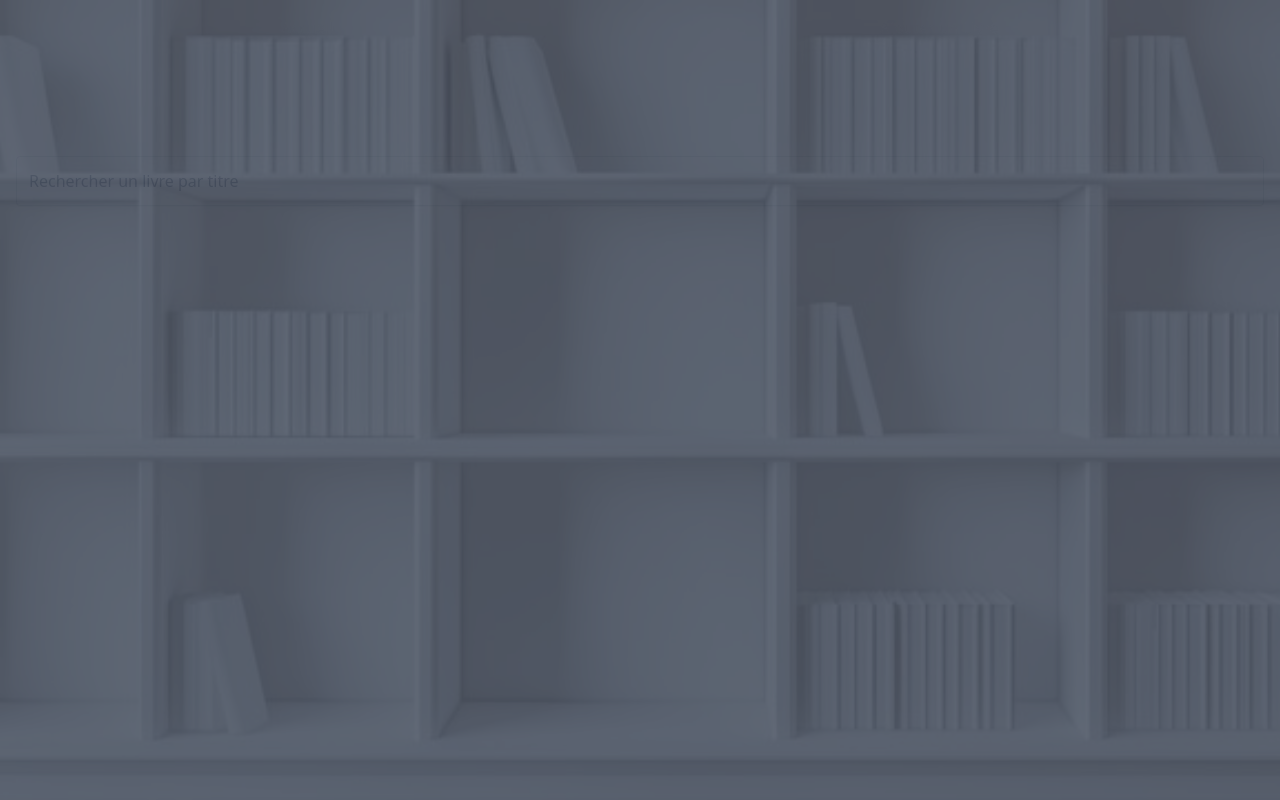
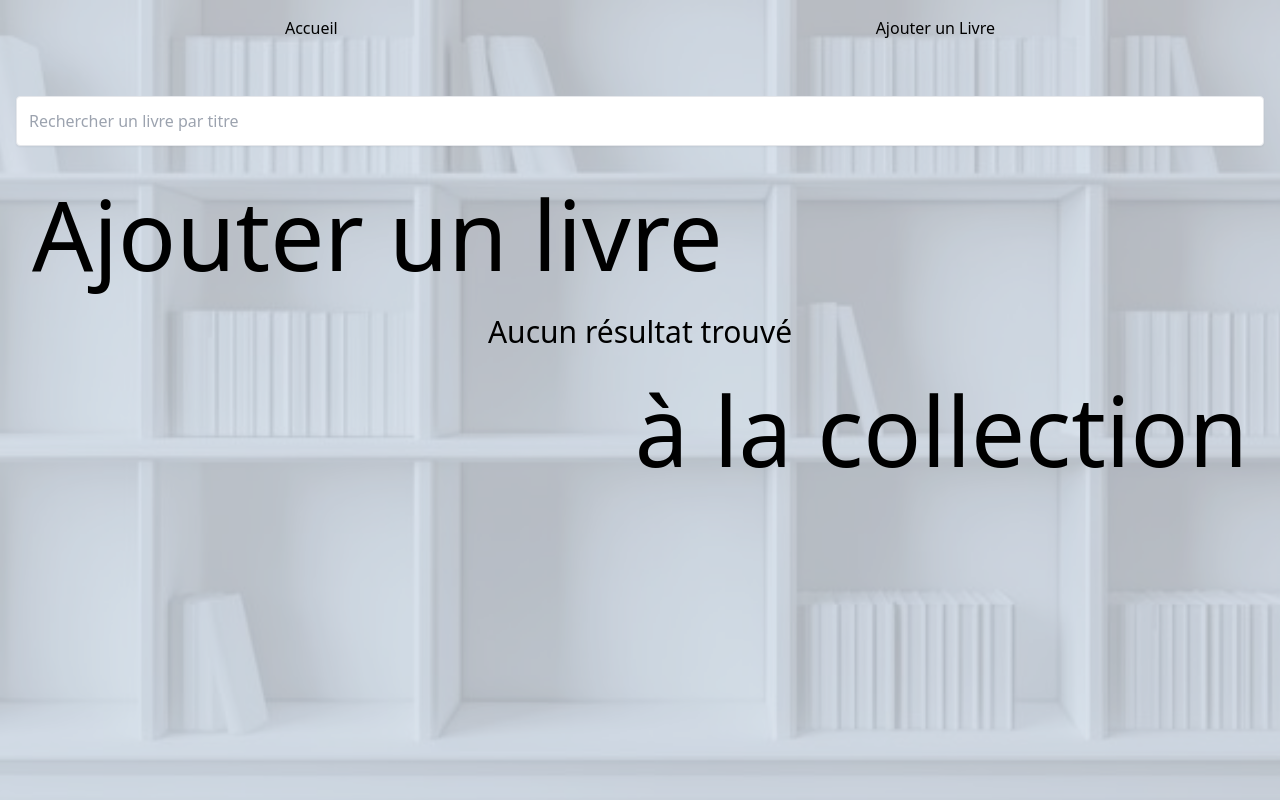
Before and after one commit to Big-pun/Evaluation-2---Adrien-Thomas, a Vue app: page /ajouter in a window 1280 px wide. Built offline with nearby package versions, Linux system fonts and the light colour scheme.

Commit message:
layout ajouter

```diff
--- a/index.html
+++ b/index.html
@@ -1,5 +1,5 @@
 <!DOCTYPE html>
-<html lang="">
+<html lang="fr">
   <head>
     <meta charset="UTF-8">
     <link rel="icon" href="/favicon.ico">
--- a/src/App.vue
+++ b/src/App.vue
@@ -4,19 +4,19 @@
 </script>
 
 <template>
-  <div class="text-white">
-    <header class="mx-auto fixed container h-16 ">
-      <NavBar class="p-4 " />
+
+    <header class="mx-auto container h-16 ">
+      <NavBar class="p-4" />
     </header>
 
-    <main class="mx-auto pt-20">
+    <main class="mx-auto">
       <router-view v-slot="{ Component }">
         <transition name="fade" mode="out-in">
           <component :is="Component" />
         </transition>
       </router-view>
     </main>
-  </div>
+
 </template>
 
 <style scoped>
--- /dev/null
+++ b/src/components/BackgroundContainer.vue
@@ -0,0 +1,15 @@
+<template>
+    <div class="bg-slate-300 bg-opacity-70 h-full w-full">
+      <div class="bg-slate-200 bg-opacity-10 h-full w-full container mx-auto">
+        <slot></slot>
+      </div>
+    </div>
+</template>
+
+<script setup>
+
+</script>
+
+<style scoped>
+
+</style>
--- a/src/components/NavBar.vue
+++ b/src/components/NavBar.vue
@@ -1,5 +1,5 @@
 <template>
-  <nav class="flex flex-row justify-around space-x-4">
+  <nav class="flex flex-row justify-around">
     <router-link to="/">Accueil</router-link>
     <router-link to="/ajouter">Ajouter un Livre</router-link>
   </nav>
--- a/src/views/Accueil.vue
+++ b/src/views/Accueil.vue
@@ -1,22 +1,20 @@
 <template>
-    <div :class="[backgroundClass, 'col-span-12']">
-      <div
-        class="bg-slate-600 bg-opacity-70 h-full w-full">
-      <div
-        class="bg-slate-200 bg-opacity-10 h-full w-full container mx-auto"
-      >
-        <div v-if="livres.length === 0">
-          <div class="grid grid-cols-2 h-screen pt-12">
-            <p class="text-8xl m-4 text-left animate-fade-in-down">
+  <div :class="[backgroundClass]">
+    <BackgroundContainer>
+      <div class="grid grid-cols-12">
+
+        <div v-if="livres.length === 0" class="col-span-12">
+          <div class="grid grid-cols-2 pt-12 h-screen">
+            <h1 class="text-8xl m-4 text-left animate-fade-in-down">
               Votre collection
-            </p>
+            </h1>
             <p class="text-8xl m-4 self-end text-right animate-fade-in-up">
               est vide.
             </p>
           </div>
         </div>
 
-        <div v-else class="flex flex-wrap justify-center gap-6 pt-12">
+        <div v-else class="flex flex-wrap justify-center gap-6 pt-12 h-screen">
           <CarteLivre
             v-for="livre in livres"
             :key="livre.id"
@@ -24,8 +22,9 @@
             class="relative z-10"
           />
         </div>
+
       </div>
-    </div>
+    </BackgroundContainer>
   </div>
 </template>
 
@@ -33,6 +32,7 @@
   import { ref, computed, onMounted } from "vue";
   import CarteLivre from "@/components/CarteLivre.vue";
   import { utiliserCollection } from "@/composables/utiliserCollection";
+  import BackgroundContainer from "@/components/BackgroundContainer.vue";
 
   const { livres } = utiliserCollection();
 
@@ -73,7 +73,6 @@
     position: fixed;
     top: 0;
     left: 0;
-    opacity: 0.5;
     z-index: -1;
   }
 
--- a/src/views/AjoutLivre.vue
+++ b/src/views/AjoutLivre.vue
@@ -1,27 +1,20 @@
 <template>
+  <div class="background">
+    <BackgroundContainer>
+      <div class="mx-auto p-4 pt-24 grid grid-cols-12">
+
         <div class="col-span-12">
-
-    <img
-      src="../../public/bibliotheque-2.jpg"
-      alt="Collection de livres"
-      class="fixed inset-0 w-full h-full object-cover opacity-50 "
-    />
-
-    <div class="bg-slate-800 bg-opacity-70 h-full w-full fixed inset-0 "></div>
-
-    <div class="container mx-auto p-4 ">
-      <h1 class="text-3xl font-bold mb-6 text-center">Ajouter un livre</h1>
           <input
             v-model="requete"
             @input="chercherLivres"
             placeholder="Rechercher un livre par titre"
-        class="text-black w-full p-3 mb-6 border rounded shadow-sm focus:outline-none focus:ring-2 focus:ring-blue-500"
+            class="h-fit text-black w-full p-3 mb-6 border rounded shadow-sm focus:outline-none focus:ring-2 focus:ring-blue-500"
           />
+        </div>
 
-      <p class="grid grid-row-2">
-        <span class="text-8xl m-4 text-left animate-fade-in-down">Ajouter</span>
-        <span class="text-8xl m-4 text-right animate-fade-in-up">un livre</span>
-      </p>
+
+        <div class="col-span-12 grid grid-row-3 stretch">
+          <p class="text-8xl m-4 self-start text-left animate-fade-in-down">Ajouter un livre</p>
 
           <div
             v-if="resultats.length > 0"
@@ -38,25 +31,47 @@
                 :alt="livre.volumeInfo.title"
                 class="w-full h-48 mb-4 rounded object-cover mx-auto"
               />
-          <h2 class="text-xl font-semibold mb-2">{{ livre.volumeInfo.title }}</h2>
+              <h2 class="text-xl font-semibold mb-2">
+                {{ livre.volumeInfo.title }}
+              </h2>
             </div>
           </div>
+
+          <p v-else class="text-3xl m-4 text-center">
+            Aucun résultat trouvé
+          </p>
+
+          <p class="text-8xl m-4 self-end text-right animate-fade-in-up">
+            à la collection
+          </p>
         </div>
+      </div>
+    </BackgroundContainer>
   </div>
 </template>
 
 <script setup>
+  import BackgroundContainer from "@/components/BackgroundContainer.vue";
   import { ref } from "vue";
+  import { chercherLivresGoogle } from "@/composables/fetchGoogleBooks";
+  import { utiliserCollection } from "@/composables/utiliserCollection";
 
   const requete = ref("");
   const resultats = ref([]);
+  const { ajouterLivre } = utiliserCollection();
 
-  const chercherLivres = () => {
-    // Logique pour chercher des livres
+  const chercherLivres = async () => {
+    if (requete.value.trim() === "") {
+      resultats.value = [];
+      return;
+    }
+    resultats.value = await chercherLivresGoogle(requete.value);
   };
 
   const ajouterLivreEtEffacerResultats = (livre) => {
-    // Logique pour ajouter un livre et effacer les résultats
+    ajouterLivre(livre);
+    resultats.value = [];
+    requete.value = "";
   };
 </script>
 
@@ -90,4 +105,17 @@
   .animate-fade-in-up {
     animation: fadeInUp 2s ease-out;
   }
+
+  .background {
+    background-image: url("../../public/bibliotheque-2.jpg");
+    background-size: cover;
+    background-position: center;
+    background-repeat: no-repeat;
+    width: 100vw;
+    height: 100vh;
+    position: fixed;
+    top: 0;
+    left: 0;
+    z-index: -1;
+  }
 </style>
```
Lines whose indentation alone changed are shown as unchanged.
